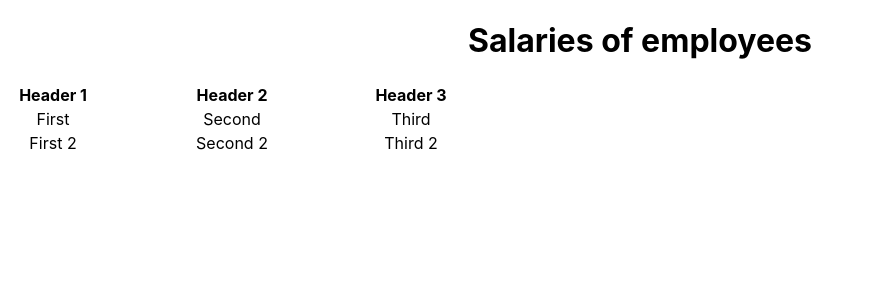
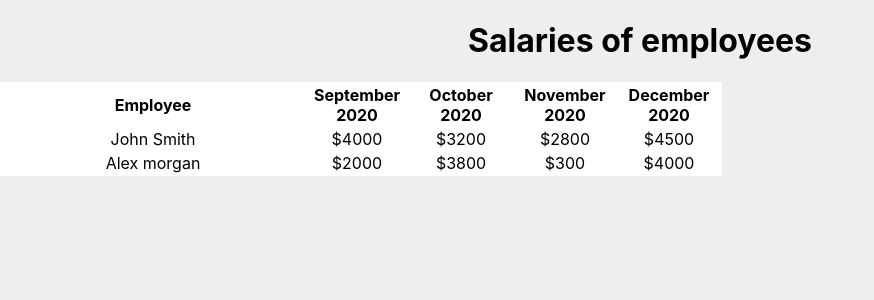
Before and after one commit to wasikjaroslawnet/dreryk-table, a React (Create React App) app: page / in a window 1280 px wide. Shown: the top 300 px of the page, without its empty margins (0-874 px from the left). Built offline with nearby package versions, Linux system fonts and the light colour scheme.

Commit message:
Better typechecking for datatable

```diff
--- a/src/components/app/App.tsx
+++ b/src/components/app/App.tsx
@@ -2,9 +2,7 @@ import React from 'react';
 import styled from 'styled-components';
 import {SalariesEmployeesTable} from '../samples/SalariesEmployeesTable';
 
-const StyledApp = styled.div`
-  text-align: center;
-`;
+const StyledApp = styled.div``;
 
 export function App() {
   return (
--- a/src/components/samples/SalariesEmployeesTable.tsx
+++ b/src/components/samples/SalariesEmployeesTable.tsx
@@ -2,7 +2,7 @@ import React from 'react';
 import styled from 'styled-components'
 import {Table} from '../table/Table';
 import {TableColumnsConfiguration} from '../../types/TableColumnsConfiguration';
-import {TableData} from "../../types/TableData";
+import data from './data.json';
 
 const StyledTableContainer = styled.div`
   text-align: center;
@@ -12,36 +12,34 @@ const StyledTableName = styled.h1`
   font-weight: bold;
 `;
 
-const columns: TableColumnsConfiguration = {
-    first: {
-        name: 'Header 1',
+const columnsConfig: TableColumnsConfiguration = {
+    employee: {
+        name: 'Employee',
+        width: 300
+    },
+    september2020: {
+        name: 'September 2020',
         width: 100
     },
-    second: {
-        name: 'Header 2',
-        width: 250
+    october2020: {
+        name: 'October 2020',
+        width: 100
     },
-    third: {
-        name: 'Header 3',
+    november2020: {
+        name: 'November 2020',
+        width: 100
+    },
+    december2020: {
+        name: 'December 2020',
         width: 100
     }
 };
-
-const data: TableData[] = [{
-    first: 'First',
-    second: 'Second',
-    third: 'Third'
-}, {
-    first: 'First 2',
-    second: 'Second 2',
-    third: 'Third 2'
-}];
 
 export function SalariesEmployeesTable() {
     return (
         <StyledTableContainer>
             <StyledTableName>Salaries of employees</StyledTableName>
-            <Table columnsConfig={columns} data={data}/>
+            <Table columnsConfig={columnsConfig} data={data}/>
         </StyledTableContainer>
     )
 }
--- /dev/null
+++ b/src/components/samples/data.json
@@ -0,0 +1,16 @@
+[
+  {
+    "employee": "John Smith",
+    "september2020": "$4000",
+    "october2020": "$3200",
+    "november2020": "$2800",
+    "december2020": "$4500"
+  },
+  {
+    "employee": "Alex morgan",
+    "september2020": "$2000",
+    "october2020": "$3800",
+    "november2020": "$300",
+    "december2020": "$4000"
+  }
+]
--- a/src/components/table/Table.tsx
+++ b/src/components/table/Table.tsx
@@ -1,4 +1,4 @@
-import React from 'react';
+import React, {useMemo} from 'react';
 import styled from 'styled-components'
 import {TableRow} from './TableRow';
 import {TableHeaders} from './TableHeaders';
@@ -6,23 +6,30 @@ import {TableDataRows} from './TableDataRows';
 import {TableColumnsConfiguration} from '../../types/TableColumnsConfiguration';
 import {TableData} from '../../types/TableData';
 
-export type TableProps<T extends TableData> = {
-    readonly columnsConfig: TableColumnsConfiguration;
-    readonly data: TableData[];
+type TableProps<T extends TableColumnsConfiguration, U extends TableData<T>[]> = {
+    readonly columnsConfig: T;
+    readonly data: U;
 }
 
-const StyledTable = styled.table``;
+const StyledTable = styled.table`
+  background-color: white;
+`;
 
-export function Table<T extends TableData>(props: TableProps<T>) {
+export function Table<T extends TableColumnsConfiguration, U extends TableData<T>[]>(props: TableProps<T, U>) {
+    const columns = useMemo(() =>
+        Object.keys(props.columnsConfig),
+        [props.columnsConfig]
+    );
+
     return (
         <StyledTable>
             <thead>
-                <TableRow>
-                    <TableHeaders columnsConfig={props.columnsConfig} />
-                </TableRow>
+            <TableRow>
+                <TableHeaders columnsConfig={props.columnsConfig} />
+            </TableRow>
             </thead>
             <tbody>
-                <TableDataRows data={props.data} />
+                <TableDataRows columns={columns} data={props.data} />
             </tbody>
         </StyledTable>
     )
--- a/src/components/table/TableDataRow.tsx
+++ b/src/components/table/TableDataRow.tsx
@@ -4,23 +4,24 @@ import {TableRow} from './TableRow';
 import {TableCell} from './TableCell';
 
 export type TableDataRowProps = {
-    readonly data: TableData;
+    readonly columns: ReadonlyArray<string>;
+    readonly data: TableData<any>;
 }
 
 export function TableDataRow(props: TableDataRowProps) {
     return (
         <TableRow>
             <>
-                {Object.keys(props.data).map((key) => {
-                    const value = props.data[key];
+                {props.columns.map((column) => {
+                    const value = props.data[column];
 
                     return (
-                        <TableCell key={key}>
+                        <TableCell key={column}>
                             {value}
                         </TableCell>
                     )
                 })}
             </>
-            </TableRow>
+        </TableRow>
     )
 }
--- a/src/components/table/TableDataRows.tsx
+++ b/src/components/table/TableDataRows.tsx
@@ -3,7 +3,8 @@ import {TableData} from "../../types/TableData";
 import {TableDataRow} from "./TableDataRow";
 
 type TableDataRowsProps = {
-    readonly data: TableData[];
+    readonly columns: Array<string>;
+    readonly data: Array<TableData<any>>;
 }
 
 export function TableDataRows(props: TableDataRowsProps) {
@@ -11,7 +12,7 @@ export function TableDataRows(props: TableDataRowsProps) {
         <>
             {props.data.map((data) => {
                 return (
-                    <TableDataRow data={data} />
+                    <TableDataRow columns={props.columns} data={data} />
                 )
             })}
         </>
--- a/src/index.css
+++ b/src/index.css
@@ -5,6 +5,7 @@ body {
     sans-serif;
   -webkit-font-smoothing: antialiased;
   -moz-osx-font-smoothing: grayscale;
+  background-color: #eee;
 }
 
 code {
```
Also changed, not shown: src/types/TableData.ts (+7 -2 lines).
